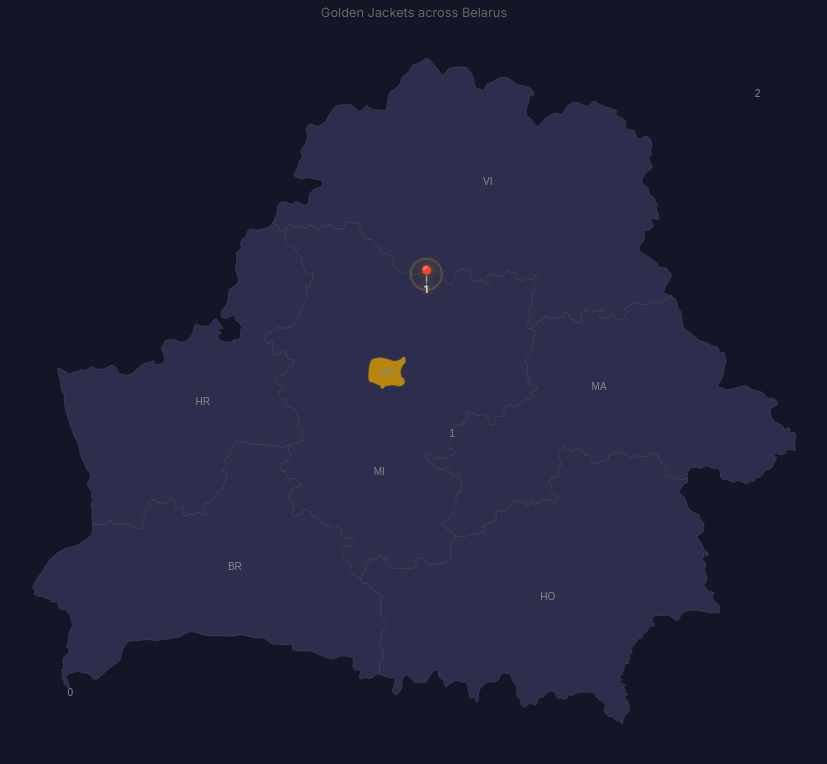
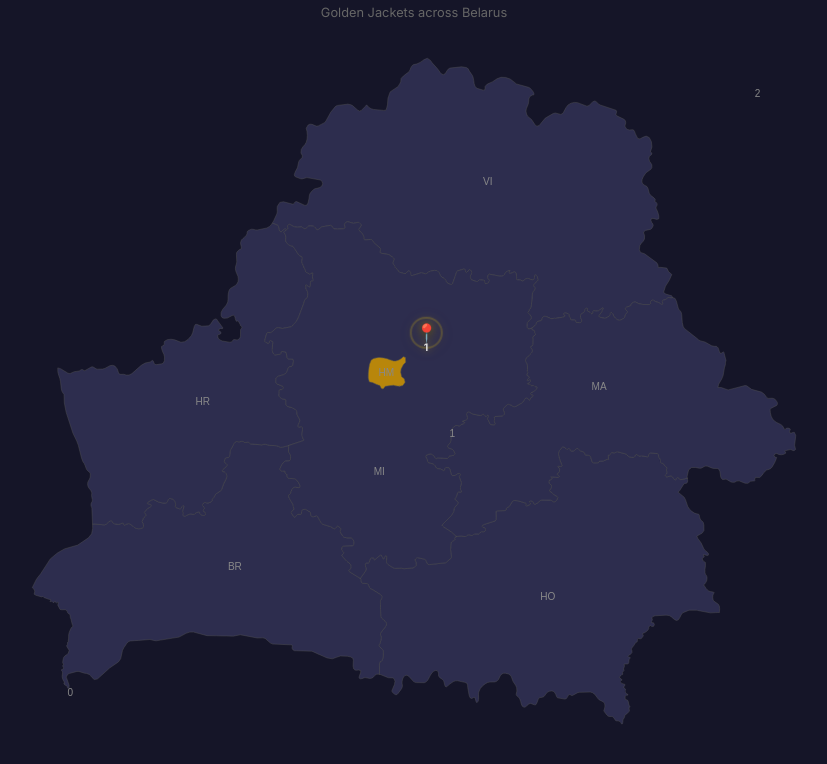
Before and after one commit to goldenjackets-community/golden-jackets-by, a plain HTML site: page index.html in a window 1280 px wide. Shown: the part 2010-2774 px from the top of the page, without its empty margins (226-1053 px from the left). Drawn offline with Linux system fonts and the light colour scheme; no server answers.

Commit message:
fix: move pin down

```diff
--- a/index.html
+++ b/index.html
@@ -489,7 +489,7 @@
     <div class="map-container">
       <!-- Connection lines between pins -->
       <img src="assets/by-map-regions.svg" alt="Belarus Map" style="max-width:840px;width:100%;height:auto;margin:0 auto;display:block;">
-      <div class="map-pin" style="top:37%;left:51%" onclick="filterByState('HM')"><span class="pin-icon">📍</span><span class="pin-count gold-count">1</span></div>
+      <div class="map-pin" style="top:45%;left:51%" onclick="filterByState('HM')"><span class="pin-icon">📍</span><span class="pin-count gold-count">1</span></div>
     </div>
 
   </section>
```
